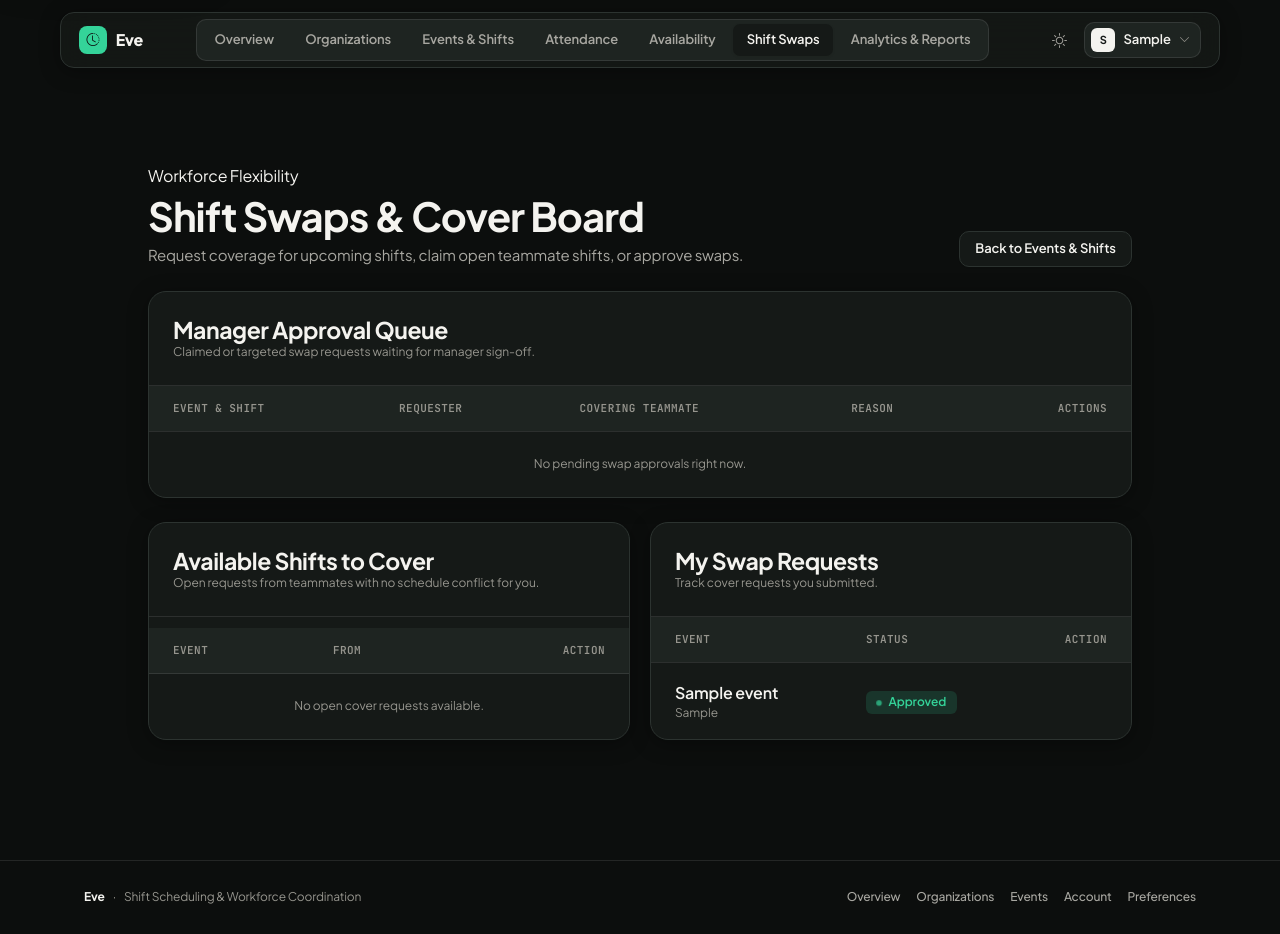
After one commit to Leandrozxc/Eve, a Django app: page /events/swaps/ in a window 1280 px wide. The commit adds this page. Run offline with Django 5.2, Linux system fonts and the light colour scheme; a user stored in the database is signed in; tables that the repository leaves empty hold one stand-in row (values such as "Sample post").

Commit message:
feat(swaps): implement shift swap and cover request workflow with manager approval

```diff
--- a/apps/events/admin.py
+++ b/apps/events/admin.py
@@ -1,5 +1,5 @@
 from django.contrib import admin
-from .models import Company, CompanyMember, Event, EventAssignment, AttendanceRecord, MemberAvailability, EventTask
+from .models import Company, CompanyMember, Event, EventAssignment, AttendanceRecord, MemberAvailability, EventTask, ShiftSwapRequest
 
 admin.site.register(Company)
 admin.site.register(CompanyMember)
@@ -8,3 +8,4 @@ admin.site.register(EventAssignment)
 admin.site.register(AttendanceRecord)
 admin.site.register(MemberAvailability)
 admin.site.register(EventTask)
+admin.site.register(ShiftSwapRequest)
--- a/apps/events/urls.py
+++ b/apps/events/urls.py
@@ -40,4 +40,9 @@ urlpatterns = [
     path("tasks/<int:task_id>/delete/", views.task_delete, name="task_delete"),
     path("analytics/", views.analytics_report, name="analytics_report"),
     path("analytics/company/<int:company_id>/", views.analytics_report, name="company_analytics_report"),
+
+    # Shift Swap & Cover Requests
+    path("swaps/", views.swap_board, name="swap_board"),
+    path("assignments/<int:assignment_id>/swap/", views.swap_request_create, name="swap_request_create"),
+    path("swaps/<int:request_id>/respond/", views.swap_request_respond, name="swap_request_respond"),
 ]
--- a/apps/events/views.py
+++ b/apps/events/views.py
@@ -6,7 +6,7 @@ from django.shortcuts import get_object_or_404, redirect, render
 from django.urls import reverse
 from django.utils import timezone
 
-from .models import Company, CompanyMember, Event, EventAssignment, AttendanceRecord, MemberAvailability, EventTask
+from .models import Company, CompanyMember, Event, EventAssignment, AttendanceRecord, MemberAvailability, EventTask, ShiftSwapRequest
 
 
 def _parse_time_value(value):
@@ -437,6 +437,11 @@ def event_detail(request, event_id):
 
     # Check if current logged in user has an assignment
     my_assignment = assignments.filter(member__user=request.user).first()
+    my_pending_swap = (
+        ShiftSwapRequest.objects.filter(assignment=my_assignment, status="PENDING").first()
+        if my_assignment
+        else None
+    )
 
     context = {
         "event": event,
@@ -445,6 +450,7 @@ def event_detail(request, event_id):
         "can_manage": can_manage,
         "available_members": available_members,
         "my_assignment": my_assignment,
+        "my_pending_swap": my_pending_swap,
         "total_assignments": total_assignments,
         "assigned_count": assigned_count,
         "confirmed_count": confirmed_count,
@@ -1080,3 +1086,203 @@ def analytics_report(request, company_id=None):
         "events": events.order_by("-event_date")[:10],
     }
     return render(request, "events/analytics_report.html", context)
+
+
+# ==============================================================================
+# SHIFT SWAP & COVER REQUEST WORKFLOW
+# ==============================================================================
+
+@login_required
+def swap_board(request):
+    """View and manage shift swap/cover requests across the user's companies."""
+    user_memberships = (
+        CompanyMember.objects.filter(user=request.user)
+        .select_related("company")
+        .order_by("company__name")
+    )
+    company_ids = list(user_memberships.values_list("company_id", flat=True))
+    membership_by_company = {m.company_id: m for m in user_memberships}
+    managed_company_ids = [
+        m.company_id for m in user_memberships if m.role in ("OWNER", "MANAGER")
+    ]
+
+    all_requests = (
+        ShiftSwapRequest.objects.filter(assignment__event__company_id__in=company_ids)
+        .select_related(
+            "assignment__event__company",
+            "requested_by__user",
+            "target_member__user",
+            "reviewed_by__user",
+        )
+        .order_by("-created_at")
+    )
+
+    my_requests = [r for r in all_requests if r.requested_by.user_id == request.user.id]
+    pending_approvals = [
+        r
+        for r in all_requests
+        if r.status == "PENDING" and r.assignment.event.company_id in managed_company_ids
+    ]
+
+    claimable_requests = []
+    for r in all_requests:
+        if r.status != "PENDING" or r.requested_by.user_id == request.user.id:
+            continue
+        my_member = membership_by_company.get(r.assignment.event.company_id)
+        if not my_member:
+            continue
+        if r.target_member is not None and r.target_member_id != my_member.id:
+            continue
+        already_assigned = EventAssignment.objects.filter(
+            event=r.assignment.event, member=my_member
+        ).exists()
+        if already_assigned:
+            continue
+        conflicts = _find_shift_conflicts(
+            request.user,
+            r.assignment.event.event_date,
+            r.assignment.start_time,
+            r.assignment.end_time,
+        )
+        if not conflicts:
+            claimable_requests.append(r)
+
+    context = {
+        "my_requests": my_requests,
+        "claimable_requests": claimable_requests,
+        "pending_approvals": pending_approvals,
+        "recent_history": [r for r in all_requests if r.status != "PENDING"][:15],
+        "is_manager_anywhere": bool(managed_company_ids),
+    }
+    return render(request, "events/swap_board.html", context)
+
+
+@login_required
+def swap_request_create(request, assignment_id):
+    """Submit a cover or swap request for the current user's shift assignment."""
+    assignment = get_object_or_404(
+        EventAssignment.objects.select_related("event__company", "member__user"),
+        id=assignment_id,
+    )
+    if assignment.member.user != request.user:
+        messages.error(request, "You can only request a swap for your own shift assignment.")
+        return redirect("events:event_detail", event_id=assignment.event.id)
+
+    if assignment.status in ("COMPLETED", "CANCELLED"):
+        messages.error(request, "Completed or cancelled shifts cannot be swapped.")
+        return redirect("events:event_detail", event_id=assignment.event.id)
+
+    if request.method == "POST":
+        if ShiftSwapRequest.objects.filter(assignment=assignment, status="PENDING").exists():
+            messages.warning(request, "A pending swap request already exists for this shift.")
+            return redirect("events:event_detail", event_id=assignment.event.id)
+
+        reason = request.POST.get("reason", "").strip()
+        target_member_id = request.POST.get("target_member_id")
+        target_member = None
+        if target_member_id:
+            target_member = get_object_or_404(
+                CompanyMember,
+                id=target_member_id,
+                company=assignment.event.company,
+            )
+            if target_member == assignment.member:
+                messages.error(request, "You cannot request a swap with yourself.")
+                return redirect("events:event_detail", event_id=assignment.event.id)
+
+        ShiftSwapRequest.objects.create(
+            assignment=assignment,
+            requested_by=assignment.member,
+            target_member=target_member,
+            reason=reason,
+        )
+        messages.success(request, "Shift cover/swap request submitted!")
+
+    return redirect("events:event_detail", event_id=assignment.event.id)
+
+
+@login_required
+def swap_request_respond(request, request_id):
+    """Handle claim, cancel, approve, or decline actions on a ShiftSwapRequest."""
+    swap_req = get_object_or_404(
+        ShiftSwapRequest.objects.select_related(
+            "assignment__event__company",
+            "requested_by__user",
+            "target_member__user",
+        ),
+        id=request_id,
+    )
+    company = swap_req.assignment.event.company
+    my_member = CompanyMember.objects.filter(company=company, user=request.user).first()
+    if not my_member:
+        messages.error(request, "You do not belong to this organization.")
+        return redirect("events:swap_board")
+
+    if request.method != "POST":
+        return redirect("events:swap_board")
+
+    if swap_req.status != "PENDING":
+        messages.info(request, "This swap request has already been resolved.")
+        return redirect("events:swap_board")
+
+    action = request.POST.get("action")
+    is_manager = my_member.role in ("OWNER", "MANAGER")
+
+    if action == "cancel" and swap_req.requested_by_id == my_member.id:
+        swap_req.status = "CANCELLED"
+        swap_req.reviewed_at = timezone.now()
+        swap_req.save()
+        messages.info(request, "Swap request cancelled.")
+
+    elif action == "claim" and swap_req.requested_by_id != my_member.id:
+        if swap_req.target_member_id and swap_req.target_member_id != my_member.id:
+            messages.error(request, "This swap request is targeted at another teammate.")
+            return redirect("events:swap_board")
+        if EventAssignment.objects.filter(event=swap_req.assignment.event, member=my_member).exists():
+            messages.error(request, "You are already assigned to this event.")
+            return redirect("events:swap_board")
+        conflicts = _find_shift_conflicts(
+            request.user,
+            swap_req.assignment.event.event_date,
+            swap_req.assignment.start_time,
+            swap_req.assignment.end_time,
+        )
+        if conflicts:
+            messages.error(request, f"Cannot claim shift due to conflict with \"{conflicts[0].event.title}\".")
+            return redirect("events:swap_board")
+        swap_req.target_member = my_member
+        swap_req.save()
+        messages.success(request, "You claimed this cover request. Awaiting manager approval.")
+
+    elif action == "approve" and is_manager:
+        replacement = swap_req.target_member
+        if not replacement:
+            messages.error(request, "A teammate must claim or be targeted before approving a swap.")
+            return redirect("events:swap_board")
+        if EventAssignment.objects.filter(event=swap_req.assignment.event, member=replacement).exclude(id=swap_req.assignment_id).exists():
+            messages.error(request, "Replacement member is already assigned to this event.")
+            return redirect("events:swap_board")
+        with transaction.atomic():
+            swap_req.assignment.member = replacement
+            swap_req.assignment.status = "CONFIRMED"
+            swap_req.assignment.save()
+            swap_req.status = "APPROVED"
+            swap_req.reviewed_by = my_member
+            swap_req.reviewed_at = timezone.now()
+            swap_req.save()
+        messages.success(
+            request,
+            f"Swap approved: {replacement.user.get_full_name() or replacement.user.username} now covers {swap_req.assignment.event.title}.",
+        )
+
+    elif action == "decline" and (is_manager or swap_req.target_member_id == my_member.id):
+        swap_req.status = "DECLINED"
+        swap_req.reviewed_by = my_member
+        swap_req.reviewed_at = timezone.now()
+        swap_req.save()
+        messages.info(request, "Swap request declined.")
+
+    else:
+        messages.error(request, "You do not have permission to perform that action.")
+
+    return redirect("events:swap_board")
--- a/templates/base.html
+++ b/templates/base.html
@@ -65,6 +65,9 @@
                         </li>
                         <li>
                             <a class="nav-link {% if 'availability' in request.resolver_match.url_name %}active{% endif %}" href="{% url 'events:availability_list' %}">Availability</a>
+                        </li>
+                        <li>
+                            <a class="nav-link {% if 'swap' in request.resolver_match.url_name %}active{% endif %}" href="{% url 'events:swap_board' %}">Shift Swaps</a>
                         </li>
                         <li>
                             <a class="nav-link {% if 'analytics' in request.resolver_match.url_name %}active{% endif %}" href="{% url 'events:analytics_report' %}">Analytics &amp; Reports</a>
--- /dev/null
+++ b/templates/events/swap_board.html
@@ -0,0 +1,175 @@
+{% extends 'base.html' %}
+
+{% block title %}Shift Swaps &amp; Cover Requests — Eve{% endblock %}
+
+{% block content %}
+<section class="apple-section-canvas">
+    <div class="apple-container-wide">
+        <div class="d-flex flex-wrap justify-content-between align-items-end gap-3 mb-4">
+            <div>
+                <p class="apple-eyebrow mb-1">Workforce Flexibility</p>
+                <h1 class="apple-headline-page mb-1">Shift Swaps &amp; Cover Board</h1>
+                <p class="apple-body mb-0">Request coverage for upcoming shifts, claim open teammate shifts, or approve swaps.</p>
+            </div>
+            <a href="{% url 'events:event_list' %}" class="btn-apple-secondary btn-apple-sm">
+                Back to Events &amp; Shifts
+            </a>
+        </div>
+
+        {% if is_manager_anywhere %}
+        <div class="apple-tile mb-4 p-0 overflow-hidden">
+            <div class="p-4 apple-divider-bottom">
+                <h2 class="apple-headline-tile mb-0">Manager Approval Queue</h2>
+                <p class="apple-caption mb-0">Claimed or targeted swap requests waiting for manager sign-off.</p>
+            </div>
+            <div class="table-responsive">
+                <table class="eve-table">
+                    <thead>
+                        <tr>
+                            <th class="ps-4">Event &amp; Shift</th>
+                            <th>Requester</th>
+                            <th>Covering Teammate</th>
+                            <th>Reason</th>
+                            <th class="text-end pe-4">Actions</th>
+                        </tr>
+                    </thead>
+                    <tbody>
+                        {% for req in pending_approvals %}
+                        <tr>
+                            <td class="ps-4">
+                                <div class="fw-semibold" style="color: var(--eve-text);">{{ req.assignment.event.title }}</div>
+                                <div class="apple-caption tabular-nums">{{ req.assignment.event.event_date|date:"M d, Y" }} &middot; {{ req.assignment.start_time|time:"g:i A" }}&ndash;{{ req.assignment.end_time|time:"g:i A" }}</div>
+                            </td>
+                            <td>{{ req.requested_by.user.get_full_name|default:req.requested_by.user.username }}</td>
+                            <td>
+                                {% if req.target_member %}
+                                    <span class="fw-semibold">{{ req.target_member.user.get_full_name|default:req.target_member.user.username }}</span>
+                                {% else %}
+                                    <span class="apple-caption">Open — awaiting volunteer</span>
+                                {% endif %}
+                            </td>
+                            <td><span class="apple-caption">{{ req.reason|default:"No reason provided" }}</span></td>
+                            <td class="text-end pe-4">
+                                <div class="d-inline-flex gap-2">
+                                    {% if req.target_member %}
+                                    <form method="post" action="{% url 'events:swap_request_respond' request_id=req.id %}" class="m-0">
+                                        {% csrf_token %}
+                                        <input type="hidden" name="action" value="approve">
+                                        <button type="submit" class="btn-apple-primary btn-apple-sm">Approve</button>
+                                    </form>
+                                    {% endif %}
+                                    <form method="post" action="{% url 'events:swap_request_respond' request_id=req.id %}" class="m-0">
+                                        {% csrf_token %}
+                                        <input type="hidden" name="action" value="decline">
+                                        <button type="submit" class="btn-apple-ghost btn-apple-sm text-danger">Decline</button>
+                                    </form>
+                                </div>
+                            </td>
+                        </tr>
+                        {% empty %}
+                        <tr>
+                            <td colspan="5" class="text-center py-4">
+                                <p class="apple-caption mb-0">No pending swap approvals right now.</p>
+                            </td>
+                        </tr>
+                        {% endfor %}
+                    </tbody>
+                </table>
+            </div>
+        </div>
+        {% endif %}
+
+        <div class="apple-bento-grid mb-4">
+            <div class="apple-tile bento-span-6 p-0 overflow-hidden">
+                <div class="p-4 apple-divider-bottom">
+                    <h2 class="apple-headline-tile mb-0">Available Shifts to Cover</h2>
+                    <p class="apple-caption mb-0">Open requests from teammates with no schedule conflict for you.</p>
+                </div>
+                <div class="table-responsive">
+                    <table class="eve-table">
+                        <thead>
+                            <tr>
+                                <th class="ps-4">Event</th>
+                                <th>From</th>
+                                <th class="text-end pe-4">Action</th>
+                            </tr>
+                        </thead>
+                        <tbody>
+                            {% for req in claimable_requests %}
+                            <tr>
+                                <td class="ps-4">
+                                    <div class="fw-semibold">{{ req.assignment.event.title }}</div>
+                                    <div class="apple-caption tabular-nums">{{ req.assignment.event.event_date|date:"M d" }} &middot; {{ req.assignment.start_time|time:"g:i A" }}&ndash;{{ req.assignment.end_time|time:"g:i A" }} ({{ req.assignment.assigned_role }})</div>
+                                </td>
+                                <td>{{ req.requested_by.user.get_full_name|default:req.requested_by.user.username }}</td>
+                                <td class="text-end pe-4">
+                                    <form method="post" action="{% url 'events:swap_request_respond' request_id=req.id %}" class="m-0">
+                                        {% csrf_token %}
+                                        <input type="hidden" name="action" value="claim">
+                                        <button type="submit" class="btn-apple-primary btn-apple-sm">Claim Shift</button>
+                                    </form>
+                                </td>
+                            </tr>
+                            {% empty %}
+                            <tr>
+                                <td colspan="3" class="text-center py-4">
+                                    <p class="apple-caption mb-0">No open cover requests available.</p>
+                                </td>
+                            </tr>
+                            {% endfor %}
+                        </tbody>
+                    </table>
+                </div>
+            </div>
+
+            <div class="apple-tile bento-span-6 p-0 overflow-hidden">
+                <div class="p-4 apple-divider-bottom">
+                    <h2 class="apple-headline-tile mb-0">My Swap Requests</h2>
+                    <p class="apple-caption mb-0">Track cover requests you submitted.</p>
+                </div>
+                <div class="table-responsive">
+                    <table class="eve-table">
+                        <thead>
+                            <tr>
+                                <th class="ps-4">Event</th>
+                                <th>Status</th>
+                                <th class="text-end pe-4">Action</th>
+                            </tr>
+                        </thead>
+                        <tbody>
+                            {% for req in my_requests %}
+                            <tr>
+                                <td class="ps-4">
+                                    <div class="fw-semibold">{{ req.assignment.event.title }}</div>
+                                    <div class="apple-caption">{{ req.reason|default:"Cover requested" }}</div>
+                                </td>
+                                <td>
+                                    <span class="eve-status-pill {% if req.status == 'APPROVED' %}eve-status-confirmed{% elif req.status == 'DECLINED' or req.status == 'CANCELLED' %}eve-status-declined{% else %}eve-status-pending{% endif %}">
+                                        <span class="eve-status-dot"></span> {{ req.get_status_display }}
+                                    </span>
+                                </td>
+                                <td class="text-end pe-4">
+                                    {% if req.status == 'PENDING' %}
+                                    <form method="post" action="{% url 'events:swap_request_respond' request_id=req.id %}" class="m-0">
+                                        {% csrf_token %}
+                                        <input type="hidden" name="action" value="cancel">
+                                        <button type="submit" class="btn-apple-ghost btn-apple-sm text-danger">Cancel</button>
+                                    </form>
+                                    {% endif %}
+                                </td>
+                            </tr>
+                            {% empty %}
+                            <tr>
+                                <td colspan="3" class="text-center py-4">
+                                    <p class="apple-caption mb-0">You have not submitted any swap requests.</p>
+                                </td>
+                            </tr>
+                            {% endfor %}
+                        </tbody>
+                    </table>
+                </div>
+            </div>
+        </div>
+    </div>
+</section>
+{% endblock %}
```
Also changed, not shown: apps/events/models.py (+49 -0 lines), apps/events/tests.py (+84 -1 lines), templates/events/event_detail.html (+16 -1 lines), apps/events/migrations/0005_shiftswaprequest.py (added).
